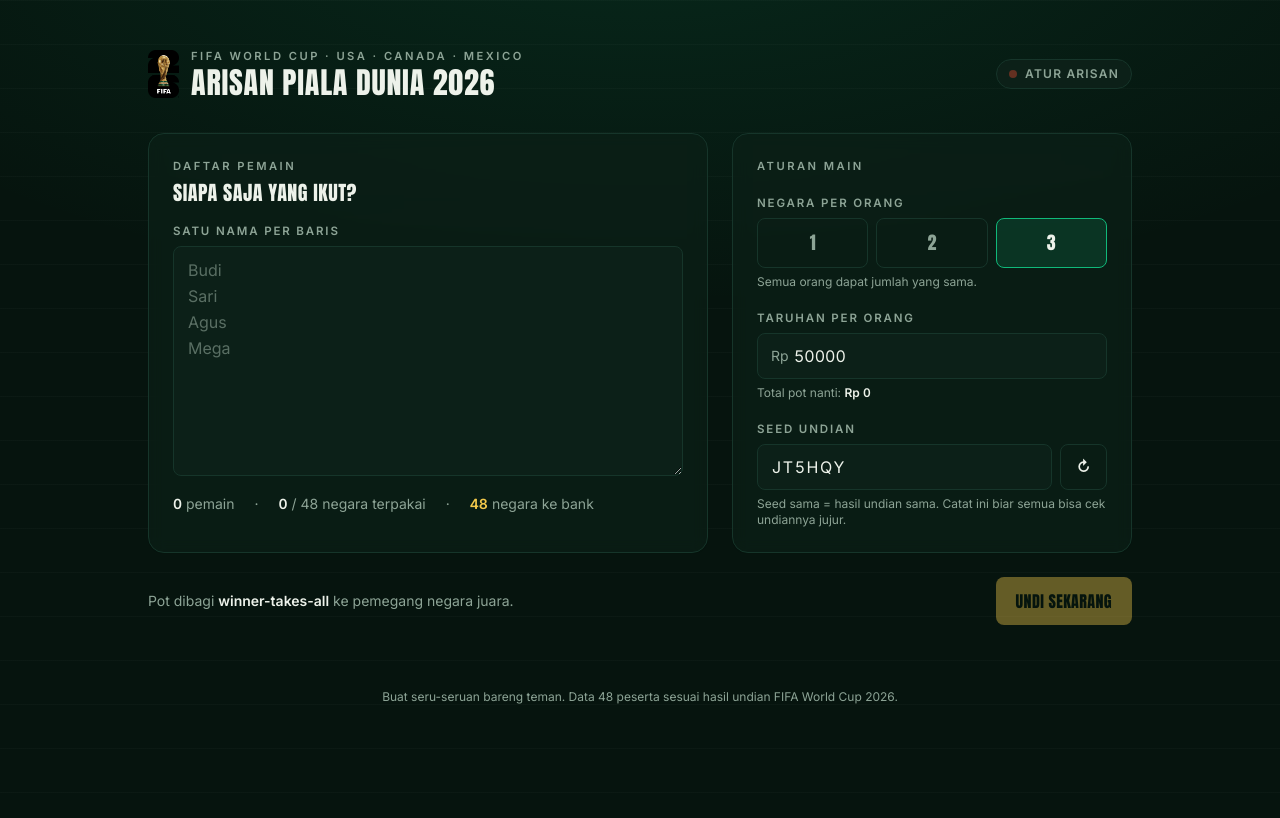
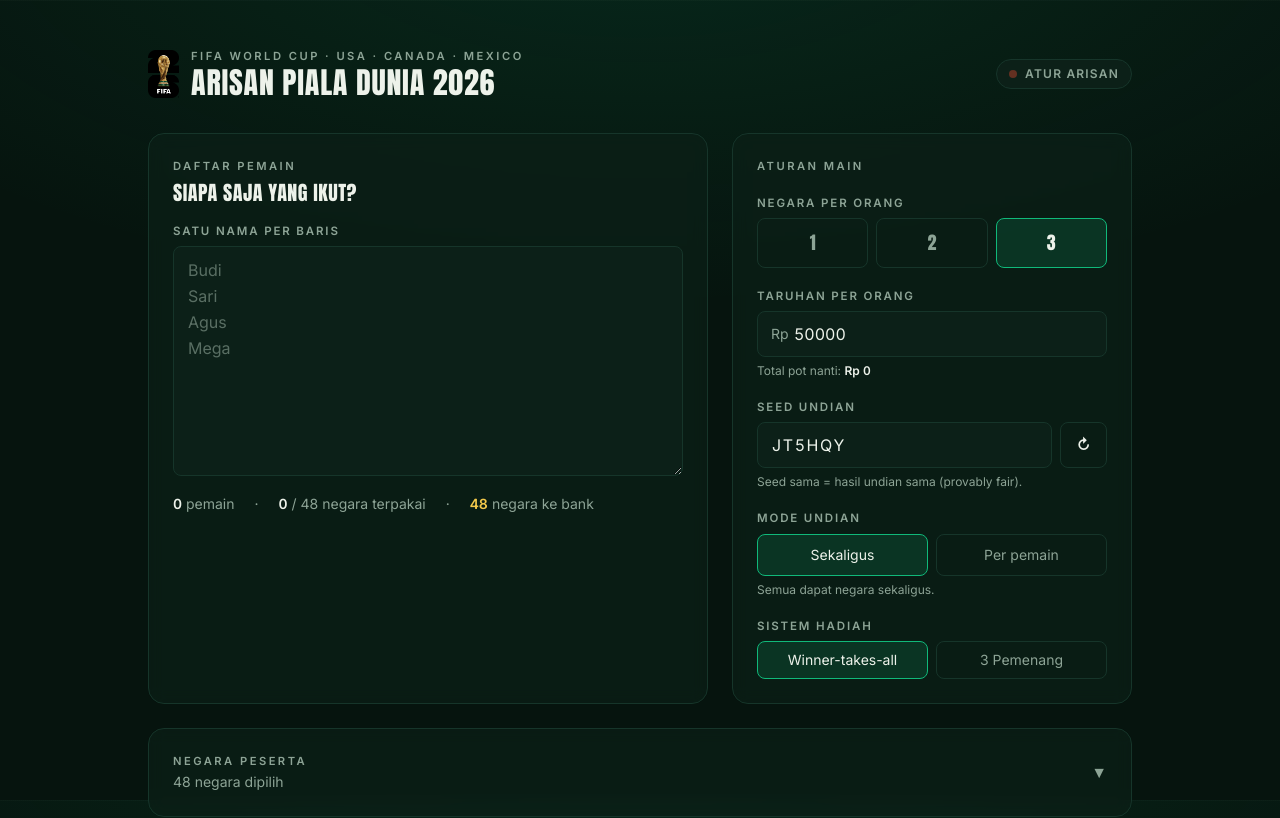
Before and after one commit to mangtri99/arisan-wc-2026, a Vue app: page / in a window 1280 px wide. Shown: the top 818 px of the page. Built offline with nearby package versions, Linux system fonts and the light colour scheme; the HTML template or start-up script is replaced by a standard one.

Commit message:
feat: update SetupForm dengan draw mode, prize mode, dan team picker

```diff
--- a/src/components/SetupForm.vue
+++ b/src/components/SetupForm.vue
@@ -2,13 +2,14 @@
 import { computed, ref } from 'vue'
 import { usePoolStore } from '../stores/pool'
 import { rupiah } from '../lib/format'
-import { TOTAL_TEAMS } from '../data/teams'
+import type { DrawMode, PrizeMode, PrizeSplit } from '../types'
+import TeamPicker from './TeamPicker.vue'
 
 const store = usePoolStore()
 const emit = defineEmits<{ (e: 'draw'): void }>()
 
-// textarea satu nama per baris
 const namesText = ref(store.pool.playerNames.join('\n'))
+const showTeamPicker = ref(false)
 
 const parsedNames = computed(() =>
   namesText.value
@@ -17,17 +18,47 @@
     .filter(Boolean),
 )
 
+const effectiveCount = computed(() => store.effectiveTeams.length)
 const teamsNeeded = computed(() => parsedNames.value.length * store.pool.teamsPerPlayer)
-const overCapacity = computed(() => teamsNeeded.value > TOTAL_TEAMS)
-const bankCount = computed(() => Math.max(0, TOTAL_TEAMS - teamsNeeded.value))
+const overCapacity = computed(() => teamsNeeded.value > effectiveCount.value)
+const bankCount = computed(() => Math.max(0, effectiveCount.value - teamsNeeded.value))
 const potPreview = computed(() => parsedNames.value.length * store.pool.betAmount)
+const splitTotal = computed(
+  () => store.pool.prizeSplit.first + store.pool.prizeSplit.second + store.pool.prizeSplit.third,
+)
+const splitValid = computed(() => splitTotal.value === 100)
 
-const canDraw = computed(() => parsedNames.value.length >= 2 && !overCapacity.value)
+const canDraw = computed(
+  () =>
+    parsedNames.value.length >= 2 &&
+    !overCapacity.value &&
+    (store.pool.prizeMode === 'winner-takes-all' || splitValid.value),
+)
 
 function onDraw() {
   store.setPlayerNames(parsedNames.value)
-  store.runDraw()
-  emit('draw')
+  if (store.pool.drawMode === 'batch') {
+    store.runDraw()
+    emit('draw')
+  } else {
+    store.startSequentialDraw()
+    // fase beralih otomatis via store.pool.status = 'drawing'
+  }
+}
+
+function setDrawMode(mode: DrawMode) {
+  store.pool.drawMode = mode
+  store.persist()
+}
+
+function setPrizeMode(mode: PrizeMode) {
+  store.pool.prizeMode = mode
+  store.persist()
+}
+
+function updateSplit(key: keyof PrizeSplit, val: number) {
+  store.pool.prizeSplit[key] = val
+  store.persist()
 }
 </script>
 
@@ -51,14 +82,14 @@
         <div class="mt-3 flex flex-wrap items-center gap-x-5 gap-y-1 text-sm text-chalk-dim">
           <span><span class="tnum font-semibold text-chalk">{{ parsedNames.length }}</span> pemain</span>
           <span>·</span>
-          <span><span class="tnum font-semibold text-chalk">{{ teamsNeeded }}</span> / {{ TOTAL_TEAMS }} negara terpakai</span>
+          <span><span class="tnum font-semibold text-chalk">{{ teamsNeeded }}</span> / {{ effectiveCount }} negara terpakai</span>
           <span v-if="bankCount > 0">·</span>
           <span v-if="bankCount > 0"><span class="tnum font-semibold text-gold">{{ bankCount }}</span> negara ke bank</span>
         </div>
 
         <p v-if="overCapacity" class="mt-3 rounded-lg border border-whistle/40 bg-whistle/10 px-3 py-2 text-sm text-chalk">
           Kebanyakan. {{ parsedNames.length }} pemain × {{ store.pool.teamsPerPlayer }} negara butuh
-          {{ teamsNeeded }} negara, padahal cuma ada {{ TOTAL_TEAMS }}. Kurangi pemain atau jumlah negara per orang.
+          {{ teamsNeeded }} negara, padahal cuma ada {{ effectiveCount }}.
         </p>
       </div>
 
@@ -66,8 +97,9 @@
       <div class="panel flex flex-col gap-5 p-5 sm:p-6">
         <p class="eyebrow">Aturan main</p>
 
+        <!-- Negara per orang -->
         <div>
-          <label class="field-label" for="per">Negara per orang</label>
+          <label class="field-label">Negara per orang</label>
           <div class="flex gap-2">
             <button
               v-for="n in [1, 2, 3]"
@@ -78,13 +110,11 @@
                 ? 'border-turf bg-turf/15 text-chalk'
                 : 'border-pitch-line text-chalk-dim hover:border-chalk/30'"
               @click="store.pool.teamsPerPlayer = n; store.persist()"
-            >
-              {{ n }}
-            </button>
+            >{{ n }}</button>
           </div>
-          <p class="mt-1.5 text-xs text-chalk-dim">Semua orang dapat jumlah yang sama.</p>
         </div>
 
+        <!-- Taruhan -->
         <div>
           <label class="field-label" for="bet">Taruhan per orang</label>
           <div class="relative">
@@ -92,9 +122,7 @@
             <input
               id="bet"
               v-model.number="store.pool.betAmount"
-              type="number"
-              min="0"
-              step="5000"
+              type="number" min="0" step="5000"
               class="field tnum pl-9"
               @change="store.persist()"
             />
@@ -104,25 +132,111 @@
           </p>
         </div>
 
+        <!-- Seed -->
         <div>
           <label class="field-label" for="seed">Seed undian</label>
           <div class="flex gap-2">
             <input id="seed" v-model="store.pool.seed" class="field tnum tracking-widest" @change="store.persist()" />
-            <button type="button" class="btn-ghost shrink-0" title="Acak ulang seed" @click="store.regenerateSeed()">
-              ↻
-            </button>
+            <button type="button" class="btn-ghost shrink-0" title="Acak ulang seed" @click="store.regenerateSeed()">↻</button>
+          </div>
+          <p class="mt-1.5 text-xs text-chalk-dim">Seed sama = hasil undian sama (provably fair).</p>
+        </div>
+
+        <!-- Mode undian -->
+        <div>
+          <label class="field-label">Mode undian</label>
+          <div class="flex gap-2">
+            <button
+              v-for="m in [{ v: 'batch' as DrawMode, label: 'Sekaligus' }, { v: 'sequential' as DrawMode, label: 'Per pemain' }]"
+              :key="m.v"
+              type="button"
+              class="flex-1 rounded-lg border py-2.5 text-sm transition"
+              :class="store.pool.drawMode === m.v
+                ? 'border-turf bg-turf/15 text-chalk'
+                : 'border-pitch-line text-chalk-dim hover:border-chalk/30'"
+              @click="setDrawMode(m.v)"
+            >{{ m.label }}</button>
           </div>
           <p class="mt-1.5 text-xs text-chalk-dim">
-            Seed sama = hasil undian sama. Catat ini biar semua bisa cek undiannya jujur.
+            {{ store.pool.drawMode === 'batch'
+              ? 'Semua dapat negara sekaligus.'
+              : 'Tiap pemain undi sendiri secara bergiliran.' }}
           </p>
+        </div>
+
+        <!-- Mode hadiah -->
+        <div>
+          <label class="field-label">Sistem hadiah</label>
+          <div class="flex gap-2">
+            <button
+              v-for="m in [{ v: 'winner-takes-all' as PrizeMode, label: 'Winner-takes-all' }, { v: 'tiered' as PrizeMode, label: '3 Pemenang' }]"
+              :key="m.v"
+              type="button"
+              class="flex-1 rounded-lg border py-2 text-sm transition"
+              :class="store.pool.prizeMode === m.v
+                ? 'border-turf bg-turf/15 text-chalk'
+                : 'border-pitch-line text-chalk-dim hover:border-chalk/30'"
+              @click="setPrizeMode(m.v)"
+            >{{ m.label }}</button>
+          </div>
+
+          <!-- Persentase tiered -->
+          <div v-if="store.pool.prizeMode === 'tiered'" class="mt-3 grid grid-cols-3 gap-2">
+            <div v-for="[key, label] in ([['first', '🥇 Juara 1'], ['second', '🥈 Juara 2'], ['third', '🥉 Juara 3']] as [keyof PrizeSplit, string][])" :key="key">
+              <p class="mb-1 text-xs text-chalk-dim">{{ label }}</p>
+              <div class="relative">
+                <input
+                  :value="store.pool.prizeSplit[key]"
+                  type="number" min="0" max="100"
+                  class="field tnum pr-6 text-center text-sm"
+                  @input="updateSplit(key, +($event.target as HTMLInputElement).value)"
+                />
+                <span class="pointer-events-none absolute right-2 top-1/2 -translate-y-1/2 text-xs text-chalk-dim">%</span>
+              </div>
+            </div>
+            <p class="col-span-3 text-xs" :class="splitValid ? 'text-chalk-dim' : 'text-whistle'">
+              Total: {{ splitTotal }}% {{ splitValid ? '' : '(harus 100%)' }}
+            </p>
+          </div>
         </div>
       </div>
     </div>
 
+    <!-- Pilihan negara -->
+    <div class="panel mt-6 p-5 sm:p-6">
+      <button
+        type="button"
+        class="flex w-full items-center justify-between"
+        @click="showTeamPicker = !showTeamPicker"
+      >
+        <div class="text-left">
+          <p class="eyebrow">Negara peserta</p>
+          <p class="mt-0.5 text-sm text-chalk-dim">
+            {{ store.pool.includedTeamIds === null ? '48' : store.pool.includedTeamIds.length }} negara dipilih
+          </p>
+        </div>
+        <span class="text-chalk-dim">{{ showTeamPicker ? '▲' : '▼' }}</span>
+      </button>
+      <div v-if="showTeamPicker" class="mt-4">
+        <TeamPicker
+          :model-value="store.pool.includedTeamIds"
+          @update:model-value="store.setIncludedTeams($event)"
+        />
+      </div>
+    </div>
+
     <div class="mt-6 flex flex-wrap items-center justify-between gap-3">
-      <p class="text-sm text-chalk-dim">Pot dibagi <span class="font-semibold text-chalk">winner-takes-all</span> ke pemegang negara juara.</p>
+      <p class="text-sm text-chalk-dim">
+        <template v-if="store.pool.prizeMode === 'winner-takes-all'">
+          Pot dibagi <span class="font-semibold text-chalk">winner-takes-all</span>.
+        </template>
+        <template v-else>
+          Pot dibagi <span class="font-semibold text-chalk">juara 1/2/3</span>
+          ({{ store.pool.prizeSplit.first }}% / {{ store.pool.prizeSplit.second }}% / {{ store.pool.prizeSplit.third }}%).
+        </template>
+      </p>
       <button class="btn-primary" :disabled="!canDraw" @click="onDraw">
-        Undi Sekarang
+        {{ store.pool.drawMode === 'batch' ? 'Undi Sekarang' : 'Mulai Undian Giliran' }}
       </button>
     </div>
   </section>
```
